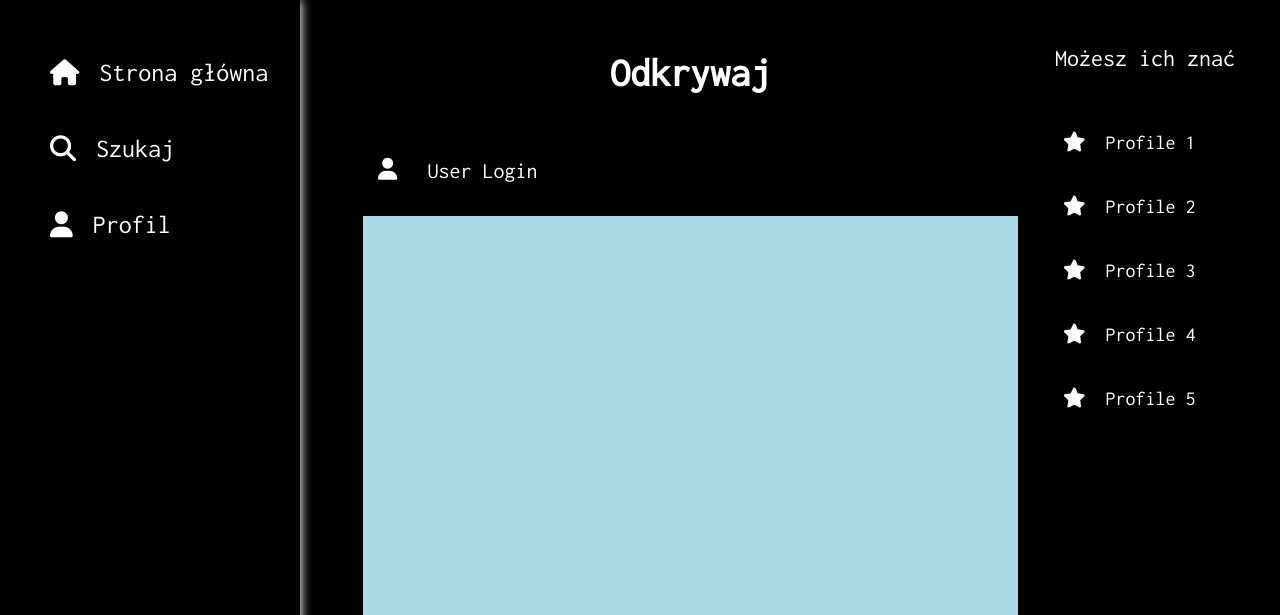
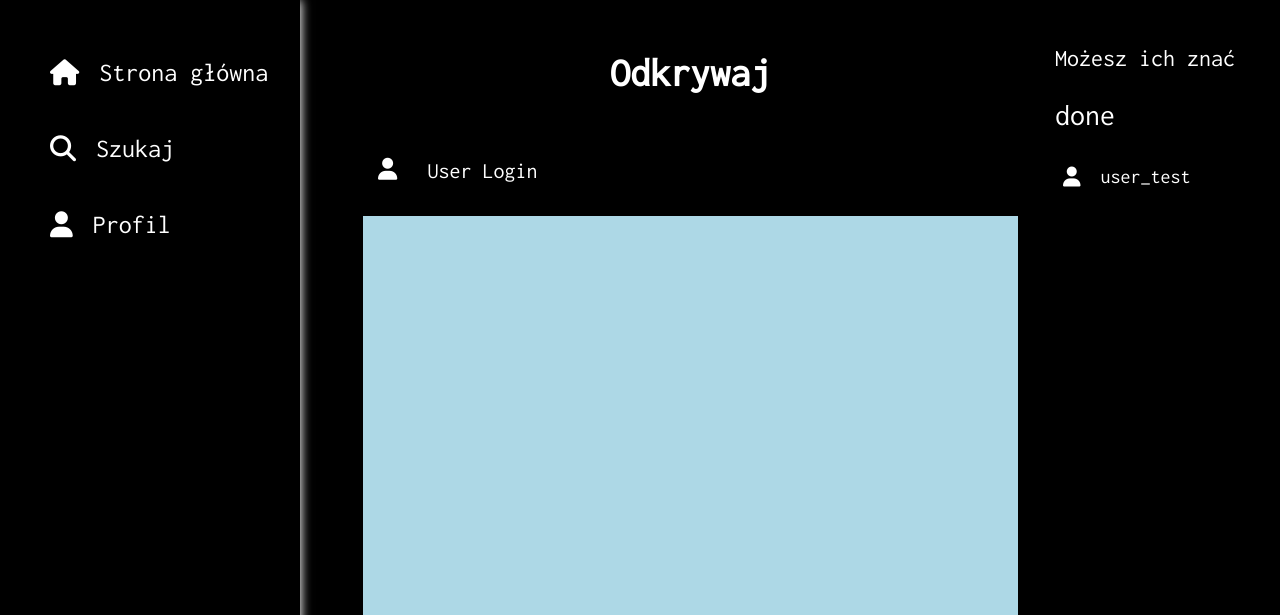
Before and after one commit to BaXTeReQ/photo_album_app, a PHP site: page /Views/index.php in a window 1280 px wide. Shown: the top 615 px of the page. Run offline with PHP 8.4, Linux system fonts and the light colour scheme; data comes from the database, SQL or seed files in the repository; some libraries are stand-ins or nearby versions.

Commit message:
Recommendations feature
Added user recommendations

```diff
--- a/Classes/user_classes.php
+++ b/Classes/user_classes.php
@@ -2,8 +2,21 @@
 
 declare(strict_types=1);
 
+require_once('dbh_classes.php');
+
 class User extends Dbh
 {
+    private int $id;
+    private string $username;
+    private string $email;
+
+    public function __construct(int $id, string $username, string $email)
+    {
+        $this->id = $id;
+        $this->username = $username;
+        $this->email = $email;
+    }
+
     protected function setUser($id, $username, $email)
     {
         $stmt = $this->connect()->prepare(
@@ -56,4 +69,44 @@ class User extends Dbh
 
         return false;
     }
+
+    public static function getRecommendedUsers(): array
+    {
+        $dbh = new Dbh();
+        $connection = $dbh->connect();
+
+        $query = "SELECT * FROM users WHERE fk_roleID = 3 ORDER BY RAND() LIMIT 5";
+        $stmt = $connection->query($query);
+        $usersData = $stmt->fetchALL(PDO::FETCH_ASSOC);
+
+        $array = [];
+
+        foreach ($usersData as $userData) {
+            $user = new User(
+                $userData["ID"],
+                $userData["username"],
+                $userData["email"],
+                $userData["fk_roleID"]
+            );
+
+            array_push($array, $user);
+        }
+
+        return $array;
+    }
+
+    public function getUserID(): int
+    {
+        return $this->id;
+    }
+
+    public function getUsername(): string
+    {
+        return $this->username;
+    }
+
+    public function getEmail(): string
+    {
+        return $this->email;
+    }
 }
--- a/userRecommendations.php
+++ b/userRecommendations.php
@@ -2,9 +2,14 @@
     <h2>Możesz ich znać</h2>
     <section>
         <ul>
-            <?php for ($i = 0; $i < 5; $i++) : ?>
-            <li><a href="#.php"><i class="fa-solid fa-star"></i> Profile <?php echo $i + 1; ?></a></li>
-            <?php endfor; ?>
+            <?php
+            require_once '../Classes/user_classes.php';
+            $users = User::getRecommendedUsers(5);
+
+            foreach ($users as $user) :
+            ?>
+                <li><a href="#.php"><i class="fa-solid fa-user"></i><?php echo $user->getUsername(); ?></a></li>
+            <?php endforeach; ?>
         </ul>
     </section>
 </aside>
```
